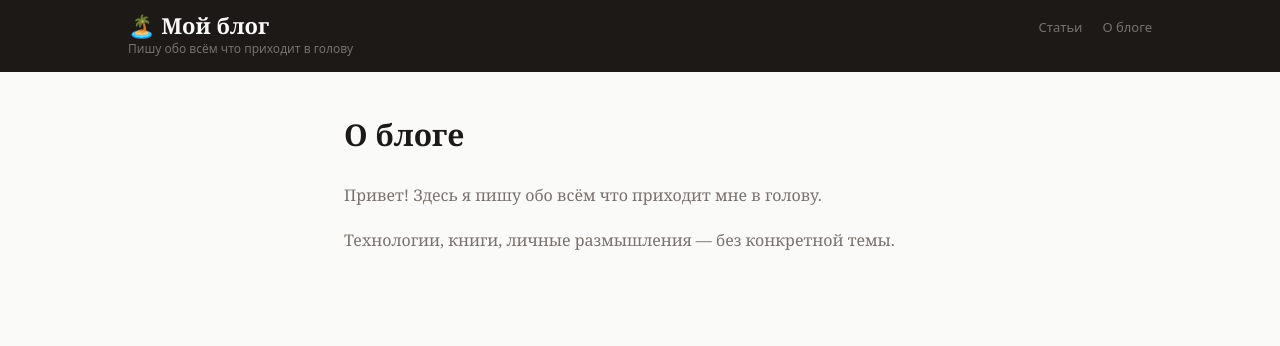
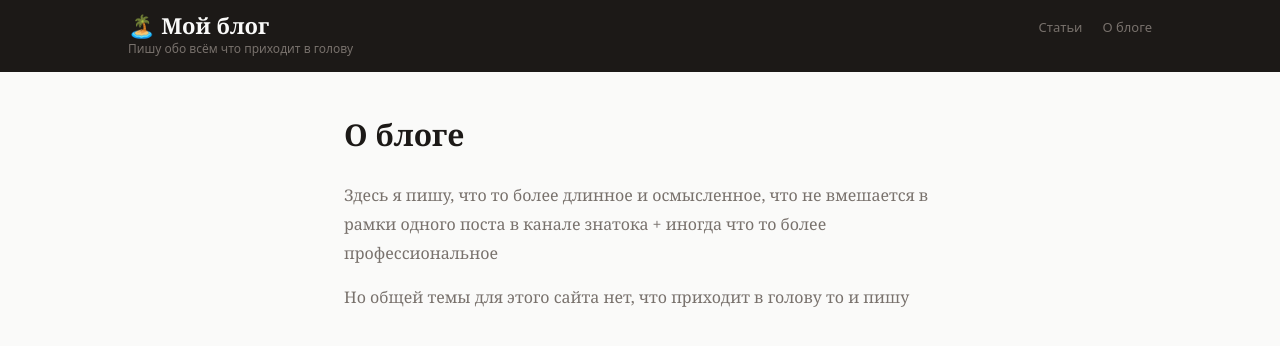
Before and after one commit to impelixx/shitposting, a Next.js app in the folder frontend/: page /about in a window 1280 px wide. Shown: the top 346 px of the page. Built offline with nearby package versions, Linux system fonts and the light colour scheme.

Commit message:
some info update

```diff
--- a/frontend/src/app/about/page.tsx
+++ b/frontend/src/app/about/page.tsx
@@ -4,11 +4,38 @@ export default function AboutPage() {
   return (
     <>
       <Navbar />
-      <div style={{ maxWidth: "640px", margin: "0 auto", padding: "40px 24px" }}>
-        <h1 style={{ fontFamily: "Georgia, serif", fontSize: "30px", fontWeight: 700, color: "#1c1917", marginBottom: "24px" }}>О блоге</h1>
-        <div style={{ fontFamily: "Georgia, serif", color: "#78716c", lineHeight: 1.8, display: "flex", flexDirection: "column", gap: "16px" }}>
-          <p>Привет! Здесь я пишу обо всём что приходит мне в голову.</p>
-          <p>Технологии, книги, личные размышления — без конкретной темы.</p>
+      <div
+        style={{ maxWidth: "640px", margin: "0 auto", padding: "40px 24px" }}
+      >
+        <h1
+          style={{
+            fontFamily: "Georgia, serif",
+            fontSize: "30px",
+            fontWeight: 700,
+            color: "#1c1917",
+            marginBottom: "24px",
+          }}
+        >
+          О блоге
+        </h1>
+        <div
+          style={{
+            fontFamily: "Georgia, serif",
+            color: "#78716c",
+            lineHeight: 1.8,
+            display: "flex",
+            flexDirection: "column",
+            gap: "16px",
+          }}
+        >
+          <p>
+            Здесь я пишу, что то более длинное и осмысленное, что не вмешается в
+            рамки одного поста в канале знатока + иногда что то более
+            профессиональное
+          </p>
+          <p>
+            Но общей темы для этого сайта нет, что приходит в голову то и пишу
+          </p>
         </div>
       </div>
     </>
```
